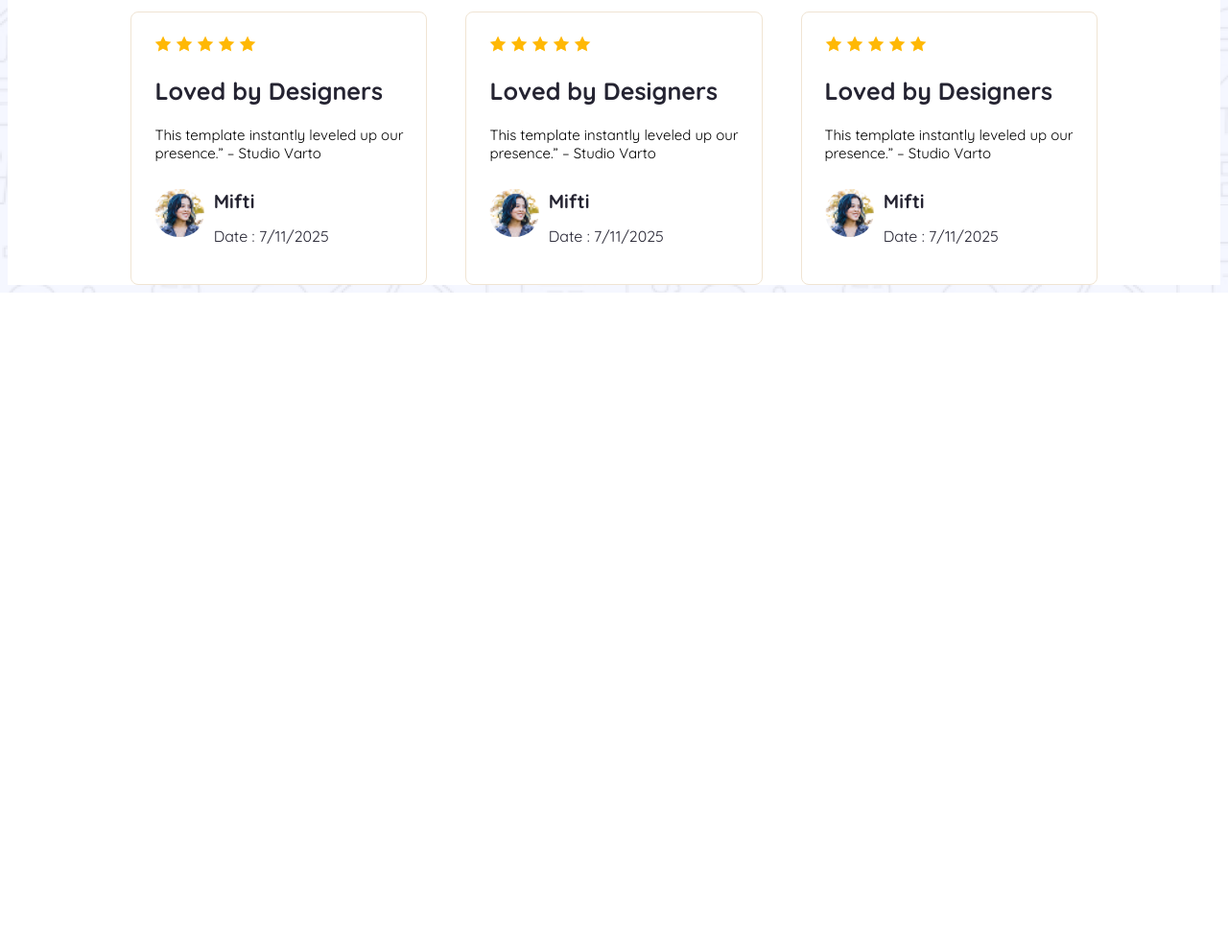
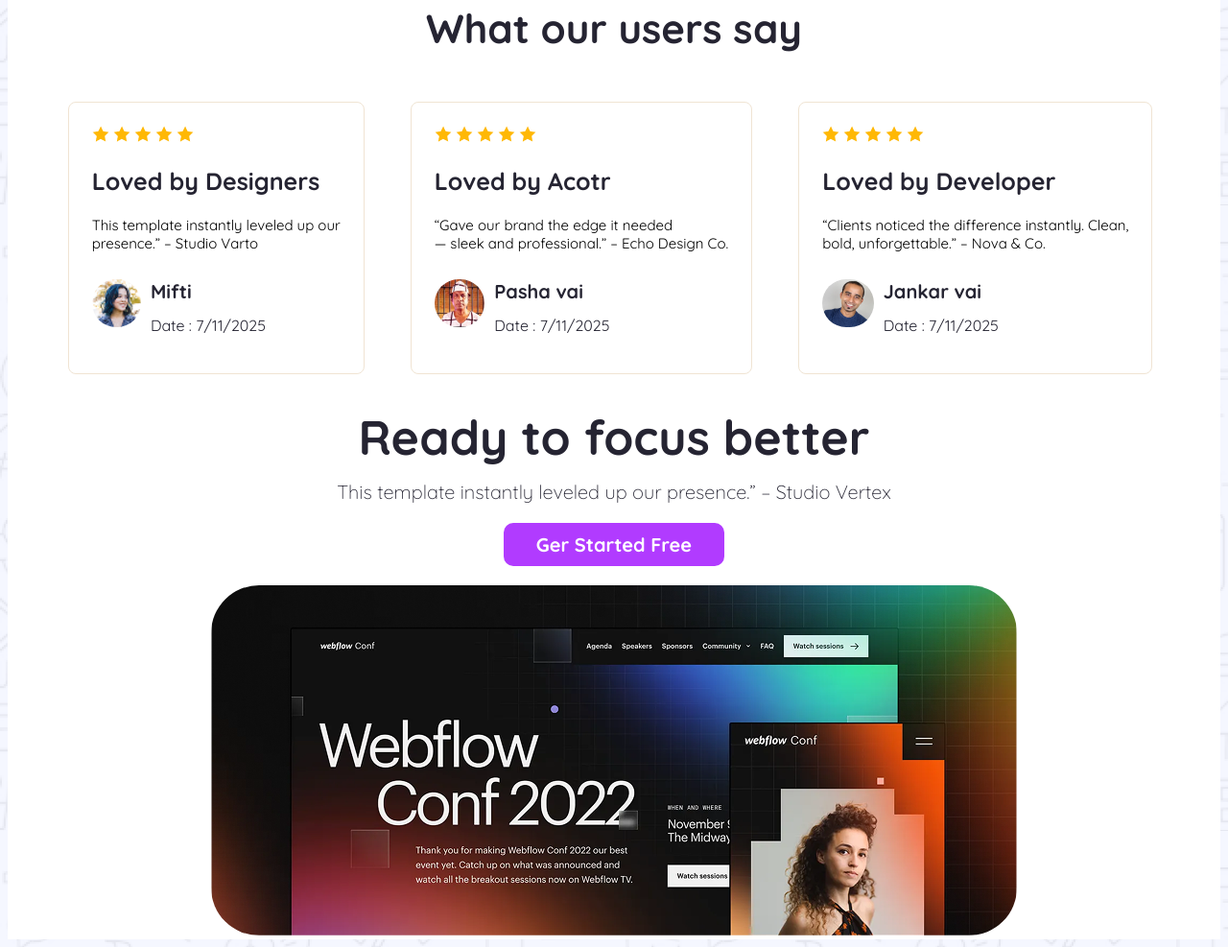
Before and after one commit to Zarifcode64/First-Repo, a plain HTML site: page index.html in a window 1280 px wide. Shown: the part 1742-2729 px from the top of the page at 96% size. Before the commit the page ends 2047 px from the top, so only its background shows below. Drawn offline with Linux system fonts and the light colour scheme.

Commit message:
mifti_updat4

```diff
--- a/index.html
+++ b/index.html
@@ -61,8 +61,8 @@
           </div>
         </div>
         <div>
-          <h1 style="font-size: 42px" class="stay">What our users say</h1>
-          <div style="display: flex; justify-content: center;  ">
+          <h1 style="font-size: 42px; margin-top: 100px ;" class="stay">What our users say</h1>
+          <div style="display: flex; justify-content: center; margin-top: 50px; ">
             <div class="class-bana">
               <div>
                 <div>
@@ -102,21 +102,20 @@
                   <img src="icon-star.png" alt="" />
                 </div>
                 <h2 style="font-size: 25px" class="Loved">
-                  Loved by Designers
+                  Loved by Acotr
                 </h2>
                 <p class="review">
-                  This template instantly leveled up our <br />
-                  presence.” – Studio Varto
+                  “Gave our brand the edge it needed <br> — sleek and professional.” – Echo Design Co.
                 </p>
               </div>
               <div style="display: flex">
                 <img
                   style="border-radius: 50px; height: 50px; margin-top: 13px"
-                  src="avatar.png"
+                  src="pasa.png"
                   alt="Profile"
                 />
                 <div class="Mifti">
-                  <h1 style="font-size: 20px">Mifti</h1>
+                  <h1 style="font-size: 20px">Pasha vai</h1>
                   <p style="margin-top: 0%">Date : 7/11/2025</p>
                 </div>
               </div>
@@ -131,27 +130,37 @@
                   <img src="icon-star.png" alt="" />
                 </div>
                 <h2 style="font-size: 25px" class="Loved">
-                  Loved by Designers
+                  Loved by Developer
                 </h2>
                 <p class="review">
-                  This template instantly leveled up our <br />
-                  presence.” – Studio Varto
+                  “Clients noticed the difference instantly. Clean, <br> bold, unforgettable.” – Nova & Co.
                 </p>
               </div>
               <div style="display: flex">
                 <img
                   style="border-radius: 50px; height: 50px; margin-top: 13px"
-                  src="avatar.png"
+                  src="jankar.png"
                   alt="Profile"
                 />
                 <div class="Mifti">
-                  <h1 style="font-size: 20px">Mifti</h1>
+                  <h1 style="font-size: 20px">Jankar vai</h1>
                   <p style="margin-top: 0%">Date : 7/11/2025</p>
                 </div>
               </div>
             </div>
           </div>
         </div>
+        <div style="text-align: center;">
+          <h1 style="font-size: 50px;" class="stay">Ready to focus better</h1>
+          <p class="shoto-text"; style="font-family: Quicksand;">This template instantly leveled up our presence.” – Studio Vertex</p>
+          <button class="btn1"">Ger Started Free</button>
+
+        </div>
+        <div style="text-align: center; margin-top: 20px;">
+         <img style="border-radius: 50px;" src="wc-big.png" alt="">
+
+        </div>
+
       </div>
     </main>
     <footer></footer>
--- a/style.css
+++ b/style.css
@@ -152,6 +152,6 @@ nav ul li {
   border-radius: 8px;
   padding: 24px;
   margin-left: 20px;
-  margin-right: 20px;
+  margin-right: 28px;
 
 }
```
Also changed, not shown: jankar.png (added), pasa.png (added), wc-big.png (added).
